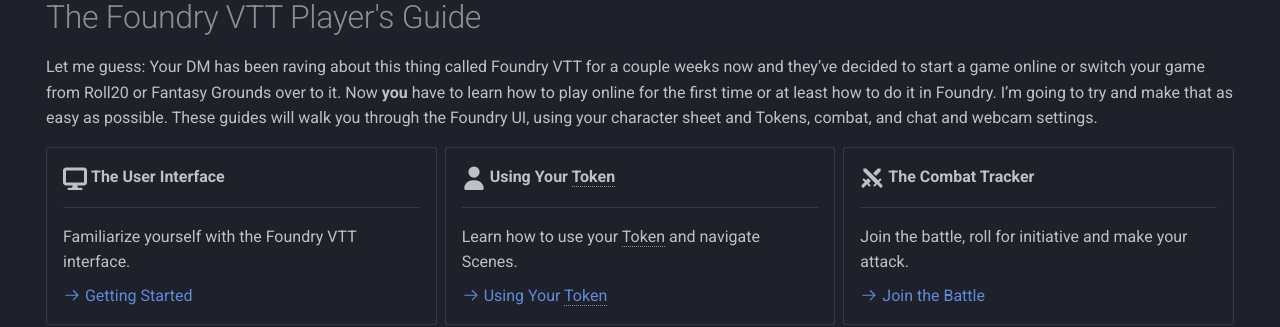
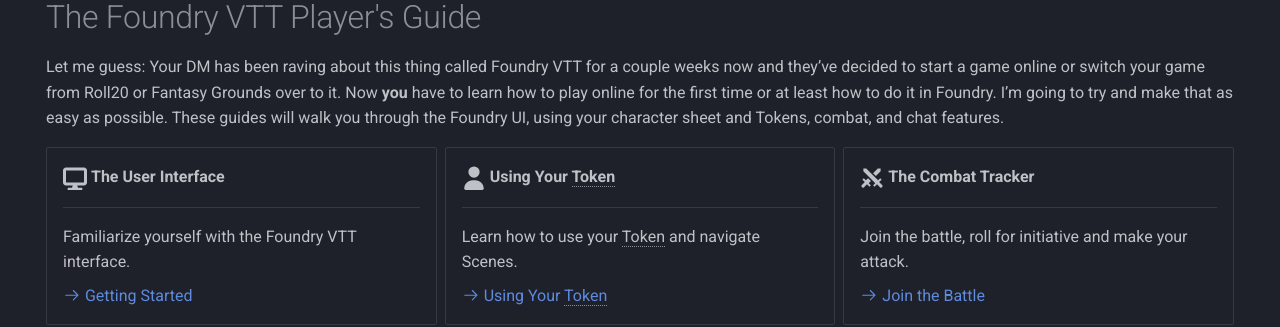
Before and after one commit to mattexdee/encounter-library, an MkDocs documentation site: the page built from docs/index.md, in a window 1280 px wide and 900 px high, scrolled down 864 px. Shown: the part 177-504 px from the top of the window. Built offline with MkDocs 1.6.1 and Material for MkDocs 9.7.7, drawn with Linux system fonts in a browser that asks for light colours.

```diff
--- a/docs/index.md
+++ b/docs/index.md
@@ -85,7 +85,7 @@ This guide will walk you through setting up Foundry, creating a World, exploring
 ---
 
 # The Foundry VTT Player's Guide
-Let me guess: Your DM has been raving about this thing called Foundry VTT for a couple weeks now and they’ve decided to start a game online or switch your game from Roll20 or Fantasy Grounds over to it. Now **you** have to learn how to play online for the first time or at least how to do it in Foundry. I’m going to try and make that as easy as possible. These guides will walk you through the Foundry UI, using your character sheet and Tokens, combat, and chat and webcam settings.
+Let me guess: Your DM has been raving about this thing called Foundry VTT for a couple weeks now and they’ve decided to start a game online or switch your game from Roll20 or Fantasy Grounds over to it. Now **you** have to learn how to play online for the first time or at least how to do it in Foundry. I’m going to try and make that as easy as possible. These guides will walk you through the Foundry UI, using your character sheet and Tokens, combat, and chat features.
 
 <div class="grid cards" markdown>
 -   :fontawesome-solid-display:{ .lg .middle } __The User Interface__
--- a/mkdocs.yml
+++ b/mkdocs.yml
@@ -91,6 +91,9 @@ markdown_extensions:
 watch:
   - includes
 extra:
+  analytics:
+    provider: google
+    property: G-0EDZ1ZVHWL
   consent:
     title: Cookie consent
     description: >-
```
